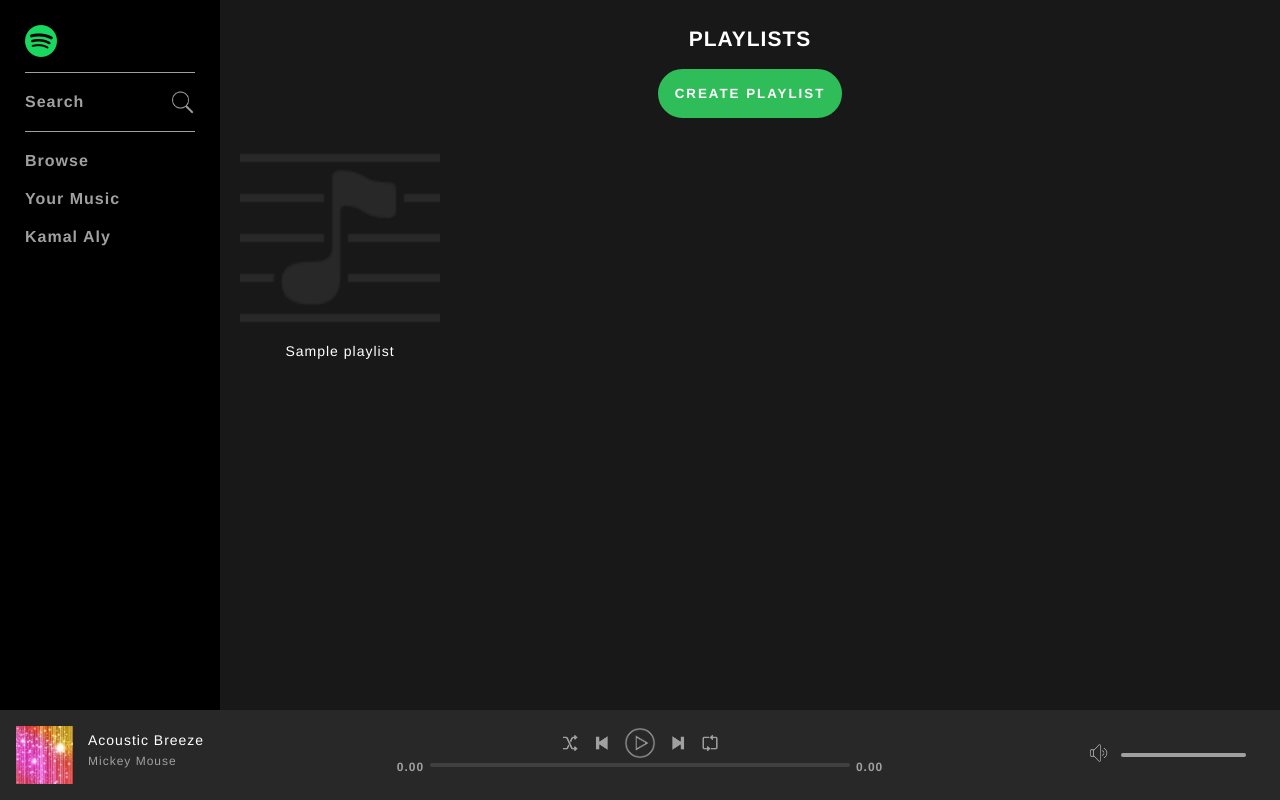
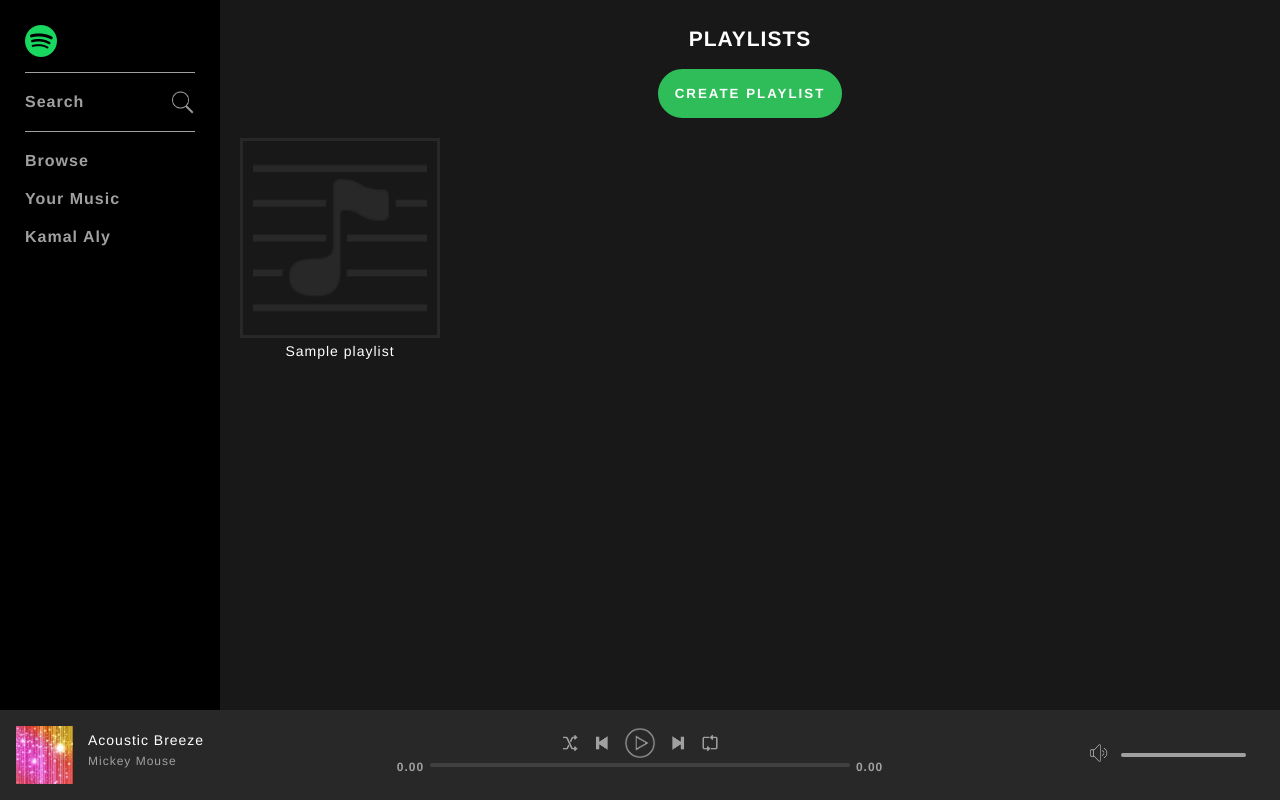
Before and after one commit to KamalAlyKamal/spotify-clone, a PHP site: page /yourMusic.php in a window 1280 px wide. Run offline with PHP 8.4, Linux system fonts and the light colour scheme; the visitor is signed in with stand-in values (Sample User, id 1); data comes from the database, SQL or seed files in the repository; tables that the repository leaves empty hold one stand-in row (values such as "Sample post").

Commit message:
Style playlists

```diff
--- a/assets/css/style.css
+++ b/assets/css/style.css
@@ -504,4 +504,9 @@
     margin: 0 auto 20px auto;
     font-weight: 700;
 }
+
+.playlistImage {
+    border: 3px solid #282828;
+    padding: 10px;
+}
 /***************************** YOURMUSIC PLAYLIST END *****************************/
--- a/yourMusic.php
+++ b/yourMusic.php
@@ -20,7 +20,7 @@
             while ($row = mysqli_fetch_array($playlistsQuery)) {
                 $playlist = new Playlist($con, $row);
 
-                echo    "<div class='gridViewItem' onclick='openPage(\"playlist.php?id=" . $playlist->getId() . "\")'>
+                echo    "<div class='gridViewItem pointer' onclick='openPage(\"playlist.php?id=" . $playlist->getId() . "\")'>
                             <div class='playlistImage'>
                                 <img src='assets/images/Icons/playlist.png'>
                             </div>
```
